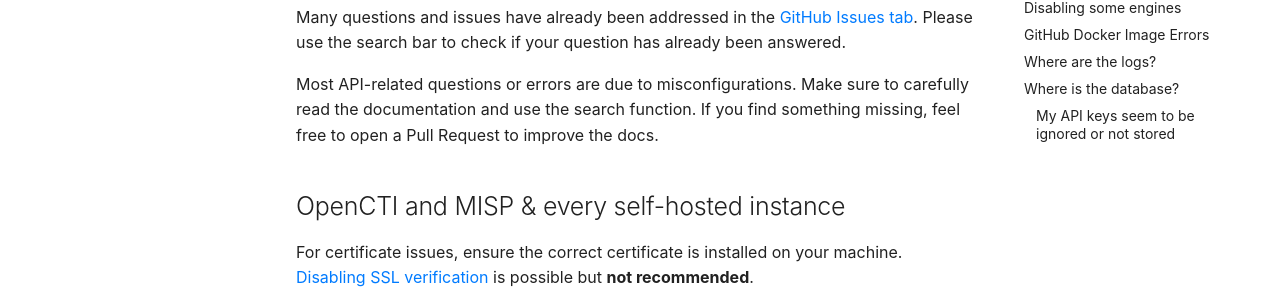
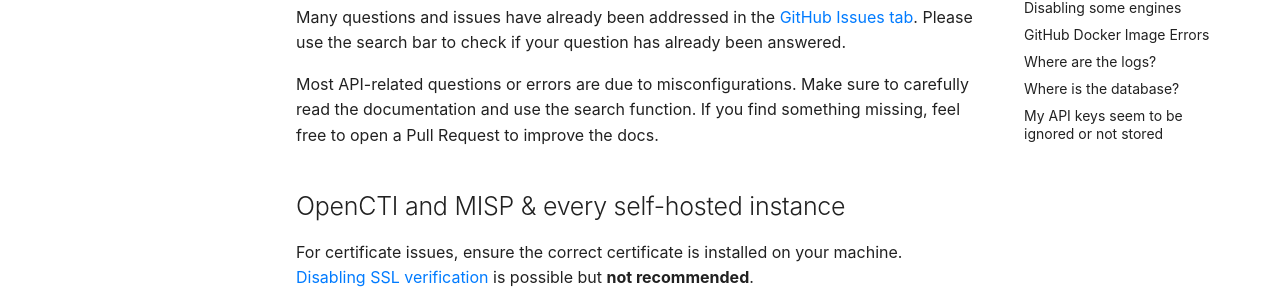
Before and after one commit to ubahmapk/cyberbro, an MkDocs documentation site: the page built from docs/troubleshooting/Common-Issues.md, in a window 1280 px wide and 900 px high. Shown: the part 223-523 px from the top of the window. Built offline with MkDocs 1.6.1 and Material for MkDocs 9.7.7, drawn with Linux system fonts in a browser that asks for light colours; some web fonts are replaced; comment, search, counter and statistics services are not loaded.

```diff
--- a/docs/troubleshooting/Common-Issues.md
+++ b/docs/troubleshooting/Common-Issues.md
@@ -42,7 +42,7 @@ For more details on volume mappings and other advanced deployment options, see t
 
 By default, the database used by Cyberbro is stored in the `data` directory inside the Docker container at `/app/data/results.db`, which is mapped to the `data` directory in the Cyberbro folder on your host machine. You can configure the database storage location by changing the volume mapping in your Docker configuration to point to a different directory if needed.
 
-### My API keys seem to be ignored or not stored
+## My API keys seem to be ignored or not stored
 
 !!! danger
     Make sure you use either `secrets.json` or `.env` file for your deployment, not both.
```
